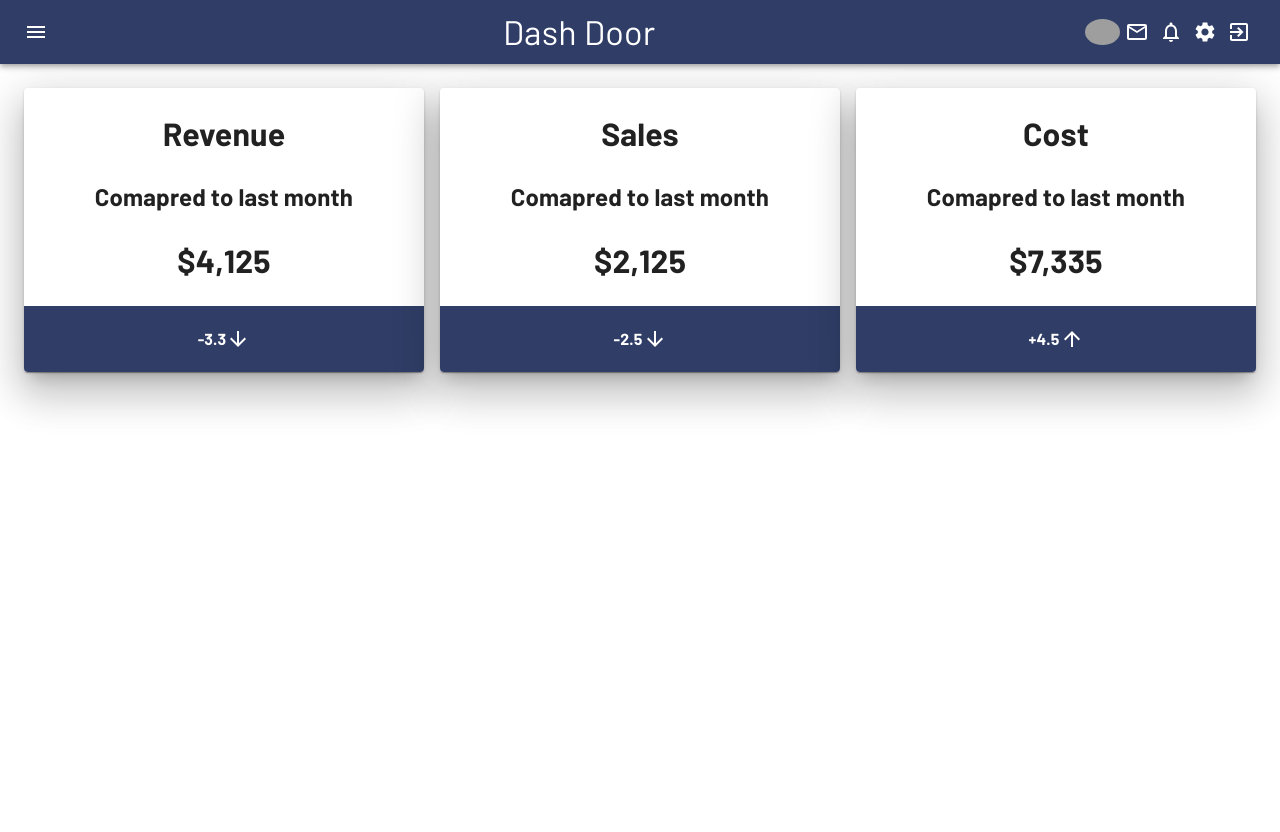
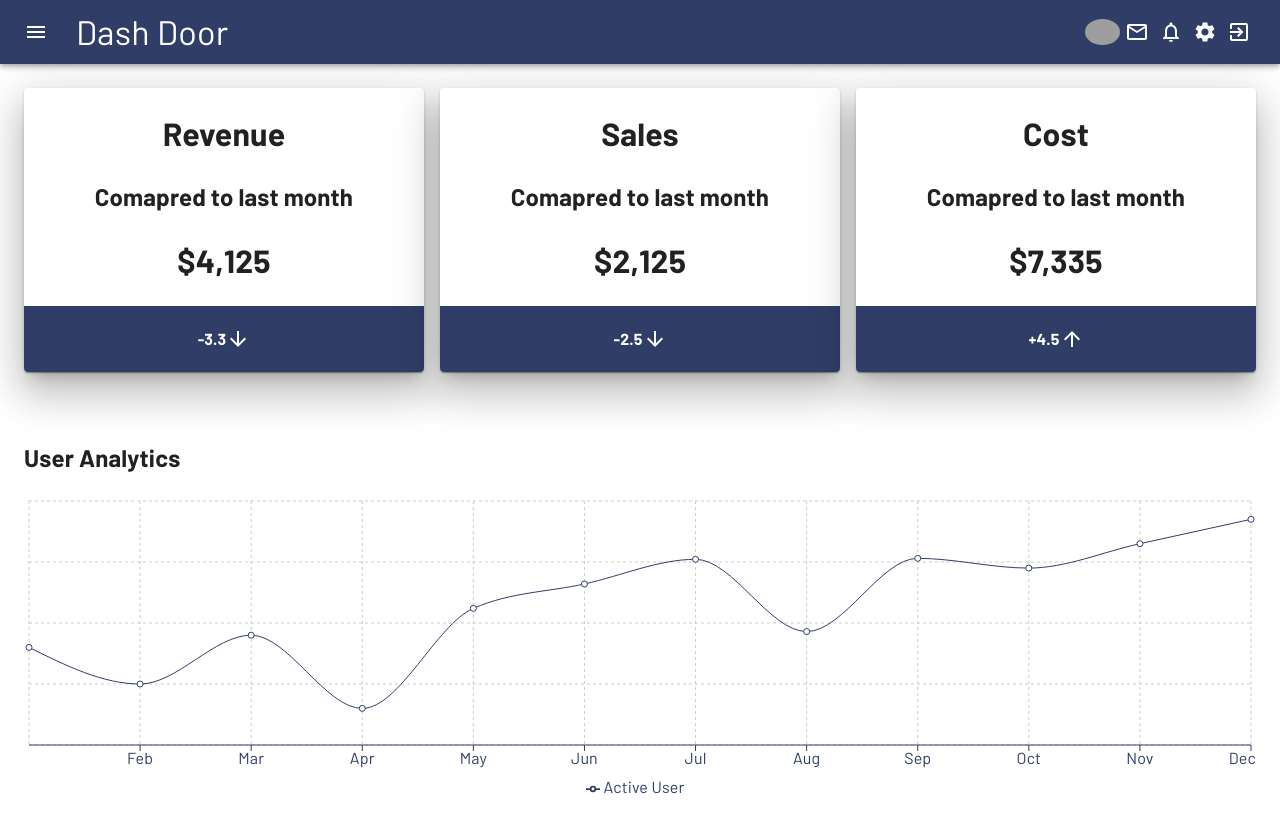
Before and after one commit to Samiul-Ahmed-96/dash-door-client, a React (Create React App) app: page / in a window 1280 px wide. Shown: the top 832 px of the page. Before the commit the page ends 800 px from the top, so only its background shows below. Built offline with nearby package versions, Linux system fonts and the light colour scheme; grey boxes are pictures that could not be loaded.

Commit message:
Create User Analytics Chart using Recharts

```diff
--- a/package.json
+++ b/package.json
@@ -14,7 +14,9 @@
     "react": "^17.0.2",
     "react-dom": "^17.0.2",
     "react-router-dom": "^5.3.0",
+    "react-router-hash-link": "^2.4.3",
     "react-scripts": "5.0.0",
+    "recharts": "^2.1.8",
     "sass": "^1.48.0",
     "web-vitals": "^2.1.3"
   },
--- a/src/App.css
+++ /dev/null
@@ -1,38 +0,0 @@
-.App {
-  text-align: center;
-}
-
-.App-logo {
-  height: 40vmin;
-  pointer-events: none;
-}
-
-@media (prefers-reduced-motion: no-preference) {
-  .App-logo {
-    animation: App-logo-spin infinite 20s linear;
-  }
-}
-
-.App-header {
-  background-color: #282c34;
-  min-height: 100vh;
-  display: flex;
-  flex-direction: column;
-  align-items: center;
-  justify-content: center;
-  font-size: calc(10px + 2vmin);
-  color: white;
-}
-
-.App-link {
-  color: #61dafb;
-}
-
-@keyframes App-logo-spin {
-  from {
-    transform: rotate(0deg);
-  }
-  to {
-    transform: rotate(360deg);
-  }
-}
--- a/src/App.js
+++ b/src/App.js
@@ -1,5 +1,5 @@
 import { BrowserRouter, Route, Switch } from 'react-router-dom';
-import './App.css';
+import './App.scss';
 import Home from './Components/Pages/Home/Home/Home';
 import Products from './Components/Pages/Products/Products';
 import Navbar from './Components/Shared/Navbar/Navbar';
--- /dev/null
+++ b/src/App.scss
@@ -0,0 +1,3 @@
+:root {
+  --main-color: #303e67;
+}
--- /dev/null
+++ b/src/Components/Chart/Chart.js
@@ -0,0 +1,93 @@
+import { Box, Grid } from "@mui/material";
+import React from "react";
+import { CartesianGrid, Legend, Line, LineChart, ResponsiveContainer, Tooltip, XAxis } from 'recharts';
+
+const Chart = () => {
+    const data = [
+        {
+          name: 'Jan',
+          "Active User": 4000,
+
+        },
+        {
+          name: 'Feb',
+          "Active User": 2500,
+
+        },
+        {
+          name: 'Mar',
+          "Active User": 4500,
+          uv: 2400,
+
+        },
+        {
+          name: 'Apr',
+          "Active User": 1500,
+          uv: 2400,
+
+        },
+        {
+          name: 'May',
+          "Active User": 5600,
+
+        },
+
+        {
+          name: 'Jun',
+          "Active User": 6600,
+
+        },
+        {
+          name: 'Jul',
+          "Active User": 7610,
+
+        },
+        {
+          name: 'Aug',
+          "Active User": 4650,
+
+        },
+        {
+          name: 'Sep',
+          "Active User": 7650,
+
+        },
+        {
+          name: 'Oct',
+          "Active User": 7250,
+
+        },
+        {
+          name: 'Nov',
+          "Active User": 8250,
+
+        },
+        {
+          name: 'Dec',
+          "Active User": 9250,
+
+        },
+
+
+      ];
+  return (
+    <Grid spacing={2} container padding={3}>
+      <Grid item lg={12} md={12} sm={12} xs={12}>
+        <Box className="component-title">
+            <h2>User Analytics</h2>
+        </Box>
+        <ResponsiveContainer sx={{width:"100%" , padding : "10px"}} aspect={4/1}>
+          <LineChart data={data}>
+            <CartesianGrid strokeDasharray="3 3" />
+            <XAxis dataKey="name" stroke='#303e67'/>
+            <Tooltip />
+            <Legend />
+            <Line type="monotone" dataKey="Active User" stroke="#303e67" activeDot={{ r: 12 }} />
+          </LineChart>
+      </ResponsiveContainer>
+      </Grid>
+    </Grid>
+  );
+};
+
+export default Chart;
--- a/src/Components/Pages/Home/FeaturedInfo/FeaturedInfo.js
+++ b/src/Components/Pages/Home/FeaturedInfo/FeaturedInfo.js
@@ -5,7 +5,7 @@ import './FeaturedInfo.scss';
 
 const FeaturedInfo = () => {
     return (
-       <Grid spacing={2} container padding={3}>
+       <Grid spacing={2} container padding={3} marginTop={6}>
        <Grid item lg={4} md={4} sm={12} xs={12}>
            <Paper elevation={24}>
                <Card className="featured-item">
--- a/src/Components/Pages/Home/FeaturedInfo/FeaturedInfo.scss
+++ b/src/Components/Pages/Home/FeaturedInfo/FeaturedInfo.scss
@@ -1,7 +1,8 @@
 .featured-item {
-  color: #303e67;
+  color: var(--main-color);
+  text-align: center;
   .cost {
-    background: #303e67;
+    background-color: var(--main-color);
     color: #fff;
     display: flex;
     align-items: center;
--- a/src/Components/Pages/Home/Home/Home.js
+++ b/src/Components/Pages/Home/Home/Home.js
@@ -1,10 +1,12 @@
 import React from 'react';
+import Chart from '../../../Chart/Chart';
 import FeaturedInfo from '../FeaturedInfo/FeaturedInfo';
 
 const Home = () => {
     return (
         <div>
             <FeaturedInfo/>
+            <Chart/>
         </div>
     );
 };
--- a/src/Components/Shared/Navbar/Navbar.js
+++ b/src/Components/Shared/Navbar/Navbar.js
@@ -40,7 +40,7 @@ const Navbar = () => {
       textDecoration: "none",
     },
     brandIcon: {
-      textAlign: "center",
+      textAlign: "left",
     },
     appbarMain: {
       backgroundColor: "#303e67",
@@ -122,7 +122,7 @@ const Navbar = () => {
   return (
     <>
       <Box sx={{ flexGrow: 1 }}>
-        <AppBar position="static">
+        <AppBar  position="fixed">
           <Toolbar className={appbarMain}>
             <IconButton
               size="large"
--- a/src/Components/Shared/Navbar/Navbar.scss
+++ b/src/Components/Shared/Navbar/Navbar.scss
@@ -18,6 +18,6 @@ span.MuiTypography-root.MuiTypography-body1.MuiListItemText-primary.css-10hburv-
   }
 }
 .css-4t3x6l-MuiPaper-root-MuiDrawer-paper {
-  background-color: #303e67 !important;
+  background-color: var(--main-color) !important;
   color: #fff !important;
 }
```
Also changed, not shown: 1 other file (tests, documents, lock files or other folders).
